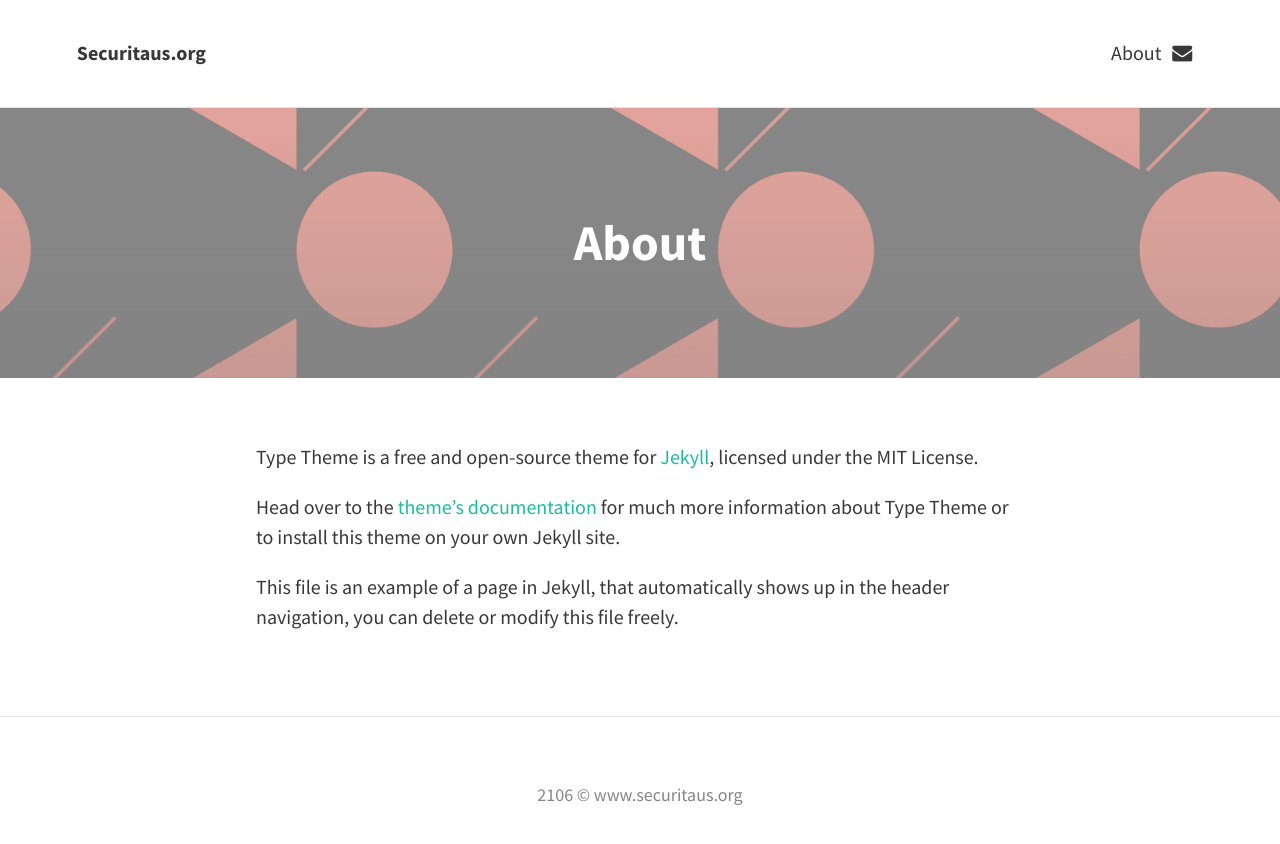
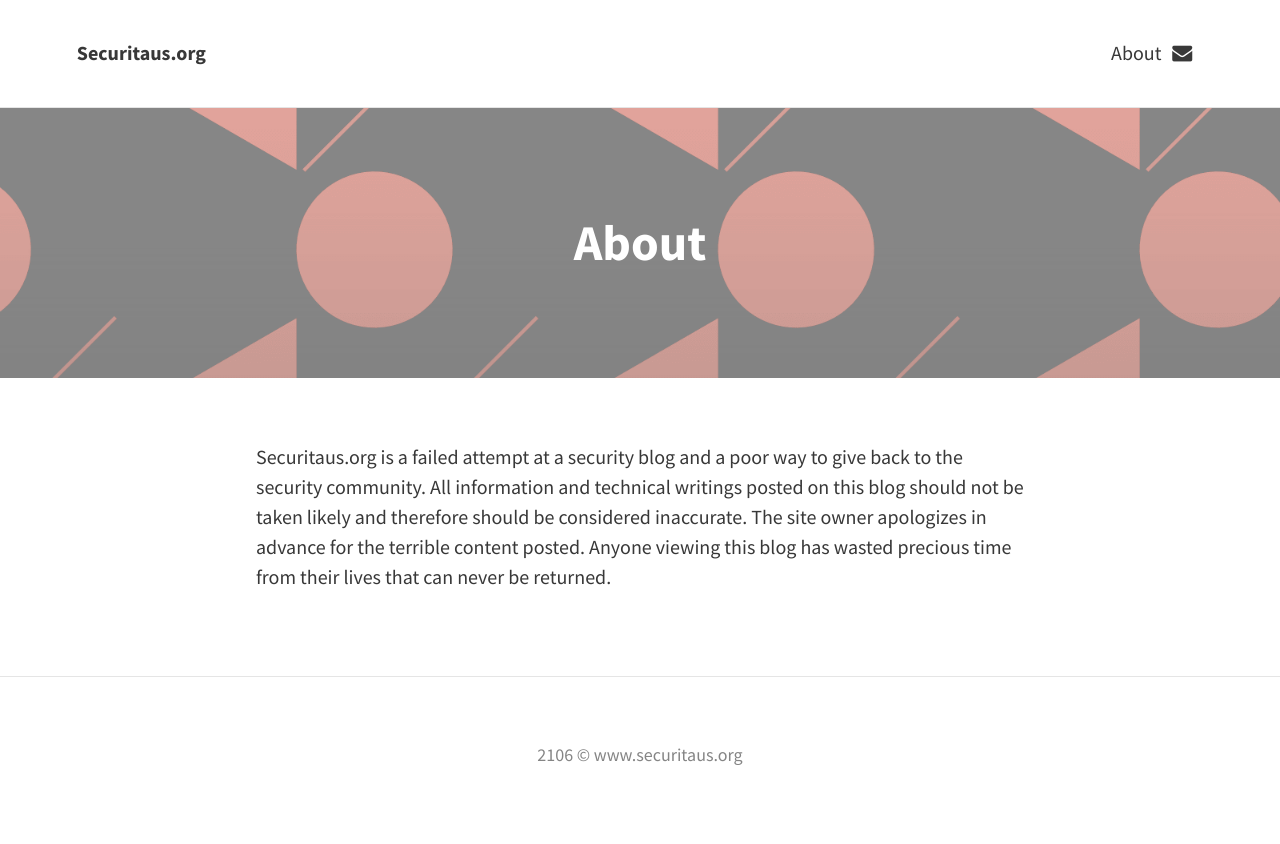
Before and after one commit to securitaus/securitaus.github.io, a Jekyll site: the page built from about.md, in a window 1280 px wide. Shown: the top 844 px of the page. Built offline with Jekyll 4.4.1, drawn with Linux system fonts in a browser that asks for light colours; nearby versions of some CDN libraries.

Commit message:
fix about page

```diff
--- a/about.md
+++ b/about.md
@@ -5,8 +5,8 @@ permalink: /about/
 feature-img: "img/sample_feature_img_2.png"
 ---
 
-Type Theme is a free and open-source theme for [Jekyll](http://jekyllrb.com/), licensed under the MIT License.
-
-Head over to the [theme's documentation](https://rohanchandra.github.io/project/type/) for much more information about Type Theme or to install this theme on your own Jekyll site.
-
-This file is an example of a page in Jekyll, that automatically shows up in the header navigation, you can delete or modify this file freely.
+Securitaus.org is a failed attempt at a security blog and a poor way to give back to the security
+community. All information and technical writings posted on this blog should not be taken likely
+and therefore should be considered inaccurate. The site owner apologizes in advance for the
+terrible content posted. Anyone viewing this blog has wasted precious time from their lives that
+can never be returned.
```
Also changed, not shown: _posts/2014-11-28-markdown-and-html.md (deleted, +0 -39 lines), _posts/2014-11-29-feature-images.md (deleted, +0 -6 lines), _posts/2014-11-30-sample-post.md (deleted, +0 -21 lines).
